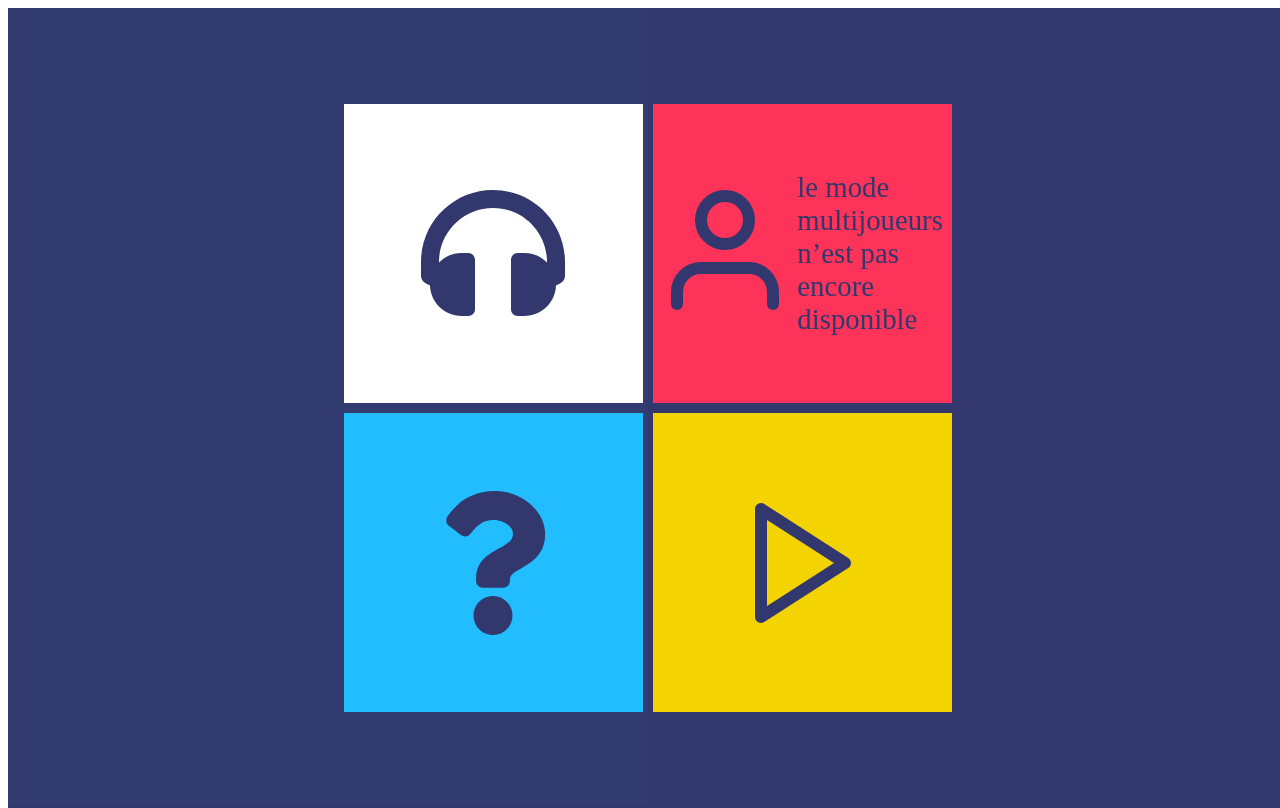
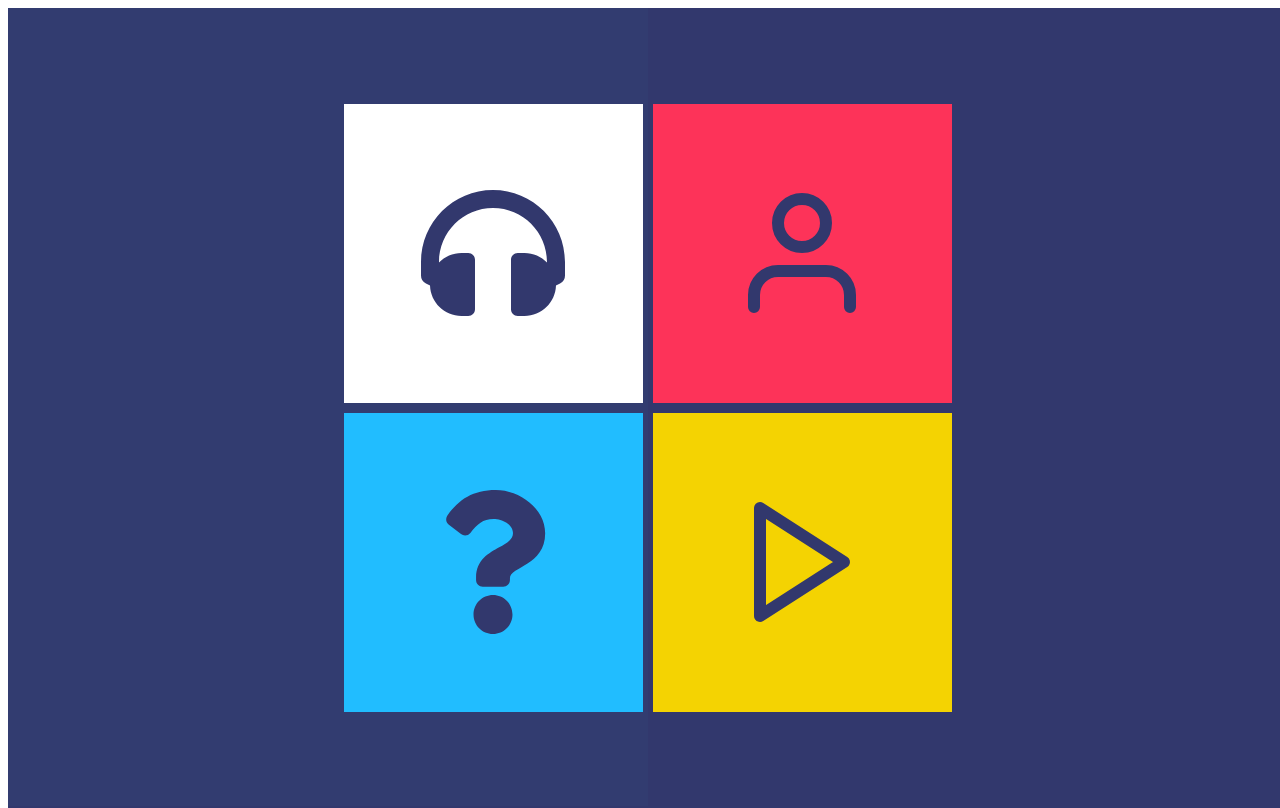
Before and after one commit to bamdadfr/memaudio-org--www, a Next.js app: page /home in a window 1280 px wide. Built offline with nearby package versions, Linux system fonts and the light colour scheme.

Commit message:
feat: add flippable card

```diff
--- a/src/components/card/card.component.js
+++ b/src/components/card/card.component.js
@@ -1,10 +1,12 @@
-import React from 'react'
-import { Container } from './card.component.styles'
+import React, { useState } from 'react'
+import { useSpring } from '@react-spring/web'
+import { useMeasure } from 'react-use'
+import { Container, Card } from './card.component.styles'
 import { CardConstants } from './card.constants'
 
 /**
  * @param {object} props react props
- * @param {React.ReactElement} props.children content of the card
+ * @param {Array.<React.ReactElement>} props.children content of the card
  * @param {string} props.color color
  * @returns {React.ReactElement} react component
  */
@@ -13,10 +15,54 @@ export function CardComponent ({
     color = CardConstants.color,
 }) {
 
+    const front = children[0] ? children[0] : children
+    const back = children[1] ? children[1] : null
+    const [flipped, setFlipped] = useState (false)
+    const [ref, { width, height }] = useMeasure ()
+
+    const { transform, opacity } = useSpring ({
+        'opacity': flipped ? 1 : 0,
+        'transform': `perspective(600px) rotateY(${flipped ? 180 : 0}deg)`,
+        'config': { 'mass': 10, 'tension': 500, 'friction': 80 },
+    })
+
     return (
         <>
-            <Container color={color}>
-                {children}
+            <Container
+                ref={ref}
+                tabIndex={-1}
+                role="button"
+            >
+                <Card
+                    onClick={() => setFlipped ((f) => !f)}
+                    color={color}
+                    width={width}
+                    height={height}
+                    style={{
+                        'opacity': opacity.to ((o) => 1 - o),
+                        transform,
+                    }}
+                >
+                    {front}
+                </Card>
+                {back
+                    ?
+                        <Card
+                            onClick={() => setFlipped ((f) => !f)}
+                            color={color}
+                            width={width}
+                            height={height}
+                            style={{
+                                opacity,
+                                transform,
+                                'rotateY': '180deg',
+                            }}
+                        >
+                            {back}
+                        </Card>
+                    : null
+                }
+
             </Container>
         </>
     )
--- a/src/components/card/card.component.styles.js
+++ b/src/components/card/card.component.styles.js
@@ -1,17 +1,36 @@
 import styled from 'styled-components'
+import { a } from '@react-spring/web'
 
 export const Container = styled.div`
+    display: flex;
+    justify-content: center;
+    align-items: center;
+    height: 100%;
     width: 100%;
-    height: 100%;
+`
+
+export const Card = styled (a.div)`
+    position: fixed;
+    width: ${(props) => props.width}px;
+    height: ${(props) => props.height}px;
+    will-change: transform, opacity;
+    background: blue;
 
     display: flex;
     justify-content: center;
     align-items: center;
+    text-align: center;
 
     color: ${(props) => props.theme.background};
     background: ${(props) => props.color};
 
+    backface-visibility: hidden;
+
     &:hover {
         cursor: pointer;
     }
+
+    > * {
+        display: flex;
+    }
 `
```
